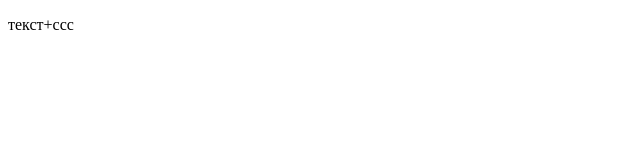
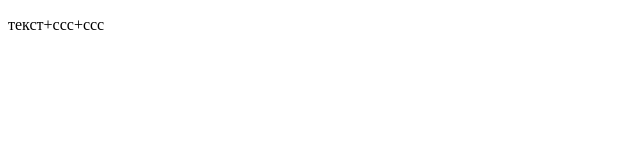
Before and after one commit to alexhateful/HW_practice, a plain HTML site: page index.html in a window 1280 px wide. Shown: the full height of the page, 0-640 px from the left. Drawn offline with Linux system fonts and the light colour scheme.

Commit message:
add file 2

```diff
--- a/index.html
+++ b/index.html
@@ -7,6 +7,6 @@
     <title>Document</title>
 </head>
 <body>
-    <p>текст+ccc</p>
+    <p>текст+ccc+ccc</p>
 </body>
 </html>
```
